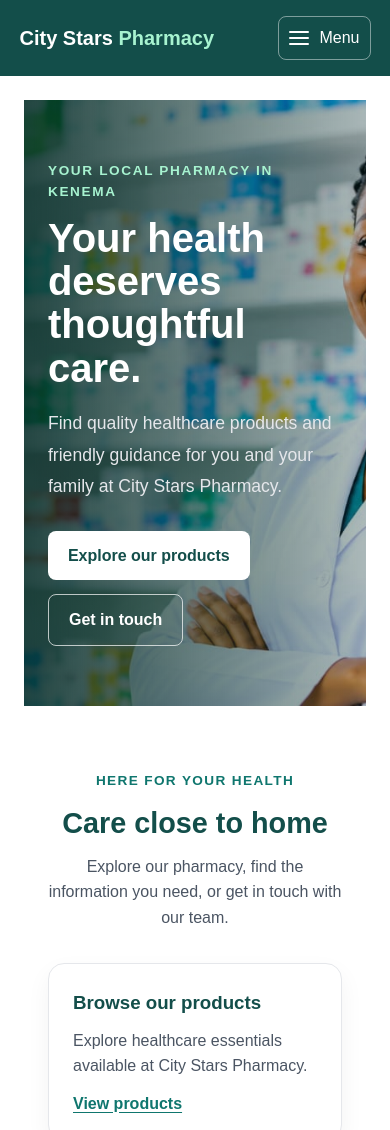
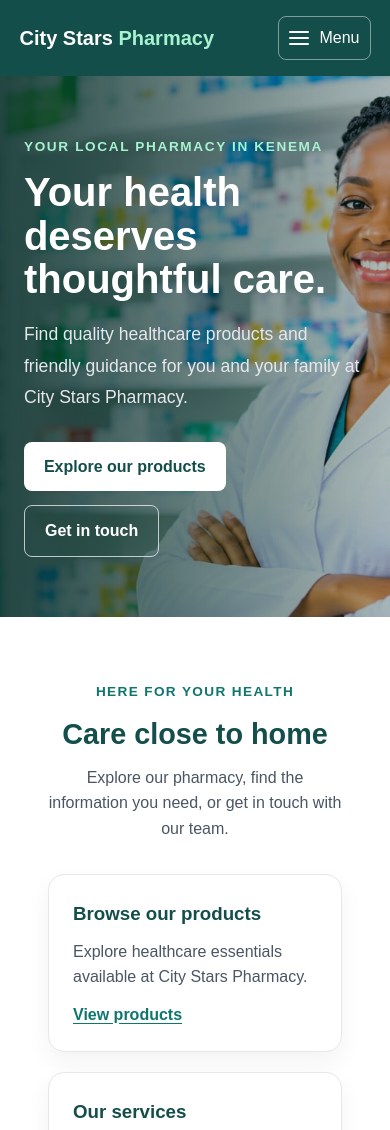
Before and after one commit to bahchernor884-ctrl/pharmacy-site, a plain HTML site: page index.html in a window 390 px wide. Shown: the top 1130 px of the page. Drawn offline with Linux system fonts and the light colour scheme.

Commit message:
adjust the home screen

```diff
--- a/css/style.css
+++ b/css/style.css
@@ -243,6 +243,7 @@ body {
 
     .home-hero {
         min-height: 480px;
+        margin: -24px -24px 0;
         padding: 60px 7%;
         background-position: center;
     }
```
